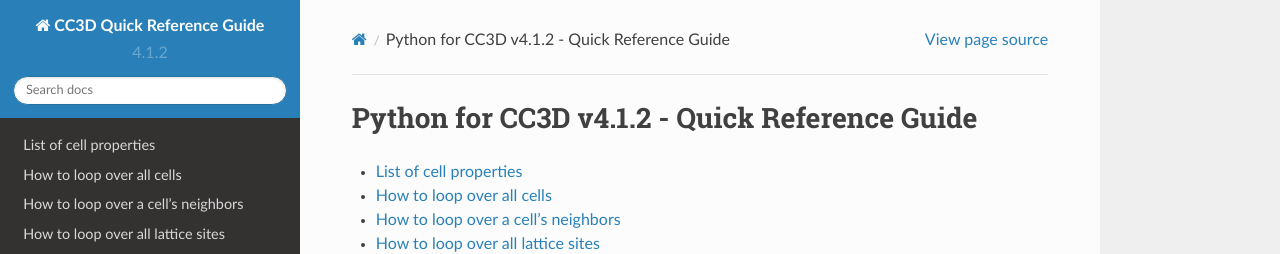
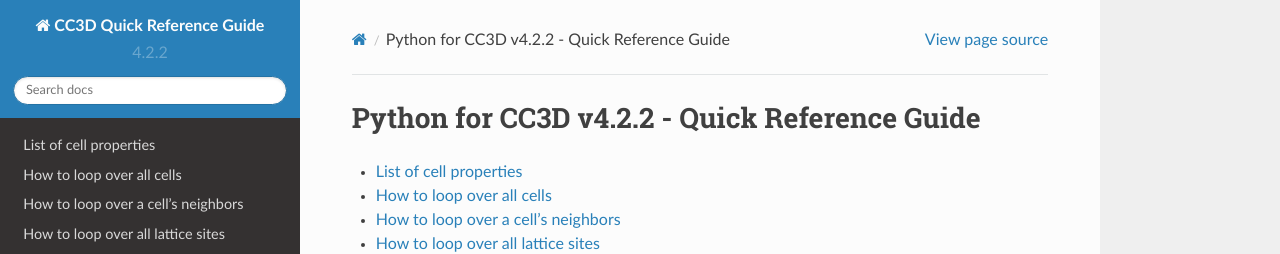
Before and after one commit to tjsego/CC3DQuickReferenceGuide, a Sphinx documentation site: the page built from docs/index.rst, in a window 1280 px wide. Shown: the top 254 px of the page. Built offline with Sphinx 7.4.7 and the Read the Docs theme 2.0.0, drawn with Linux system fonts in a browser that asks for light colours.

Commit message:
Update version info for v4.2.2.

```diff
--- a/docs/conf.py
+++ b/docs/conf.py
@@ -58,9 +58,9 @@ author = u'Julio Belmonte, Maciej Swat, T.J. Sego, James A. Glazier'
 # built documents.
 #
 # The short X.Y version.
-version = u'4.1.2'
+version = u'4.2.2'
 # The full version, including alpha/beta/rc tags.
-release = u'4.1.2'
+release = u'4.2.2'
 
 # The language for content autogenerated by Sphinx. Refer to documentation
 # for a list of supported languages.
--- a/docs/index.rst
+++ b/docs/index.rst
@@ -2,7 +2,7 @@
 
 
 =======================================================
-Python for CC3D v4.1.2 - Quick Reference Guide
+Python for CC3D v4.2.2 - Quick Reference Guide
 =======================================================
 
 .. toctree::
```
